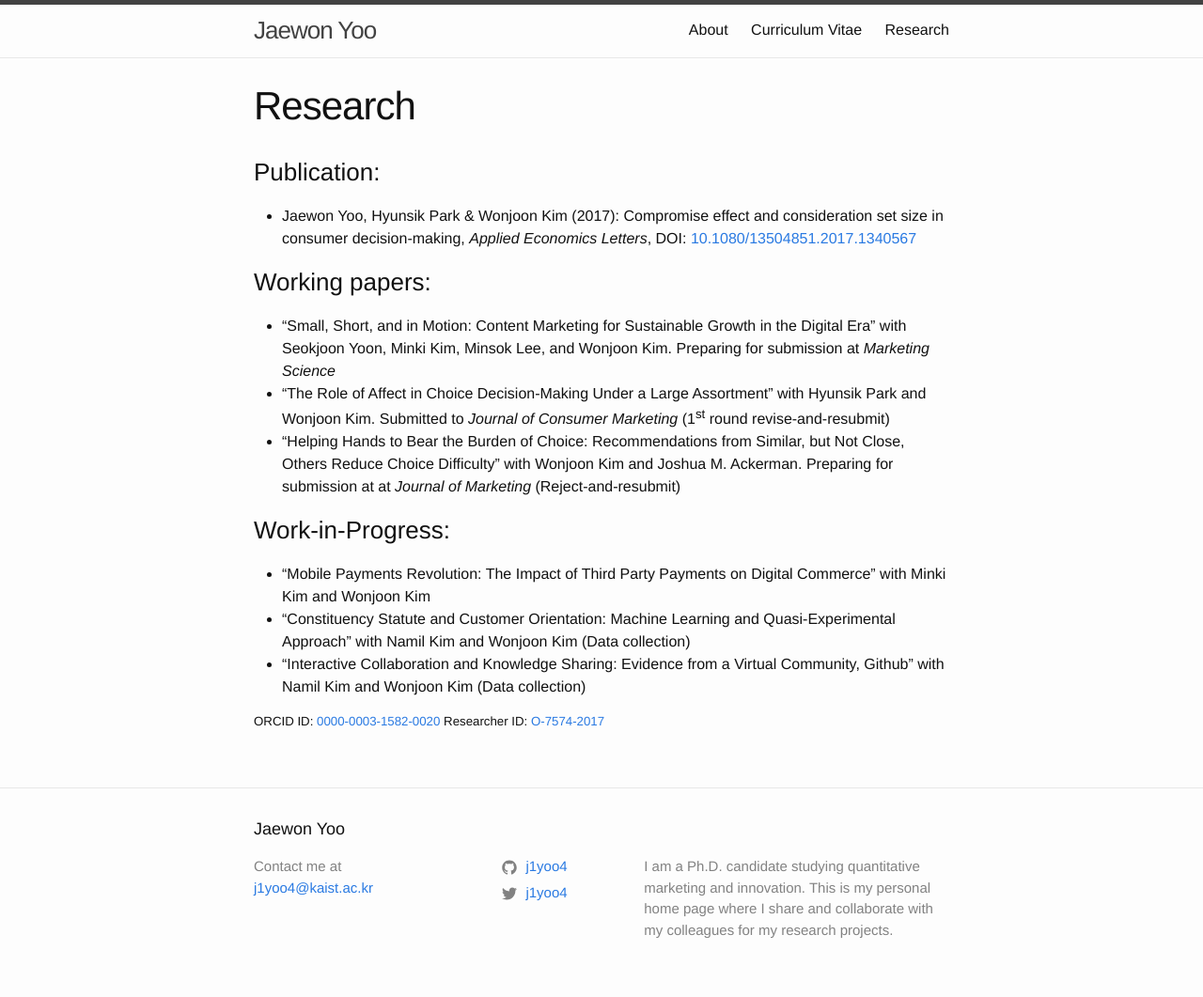
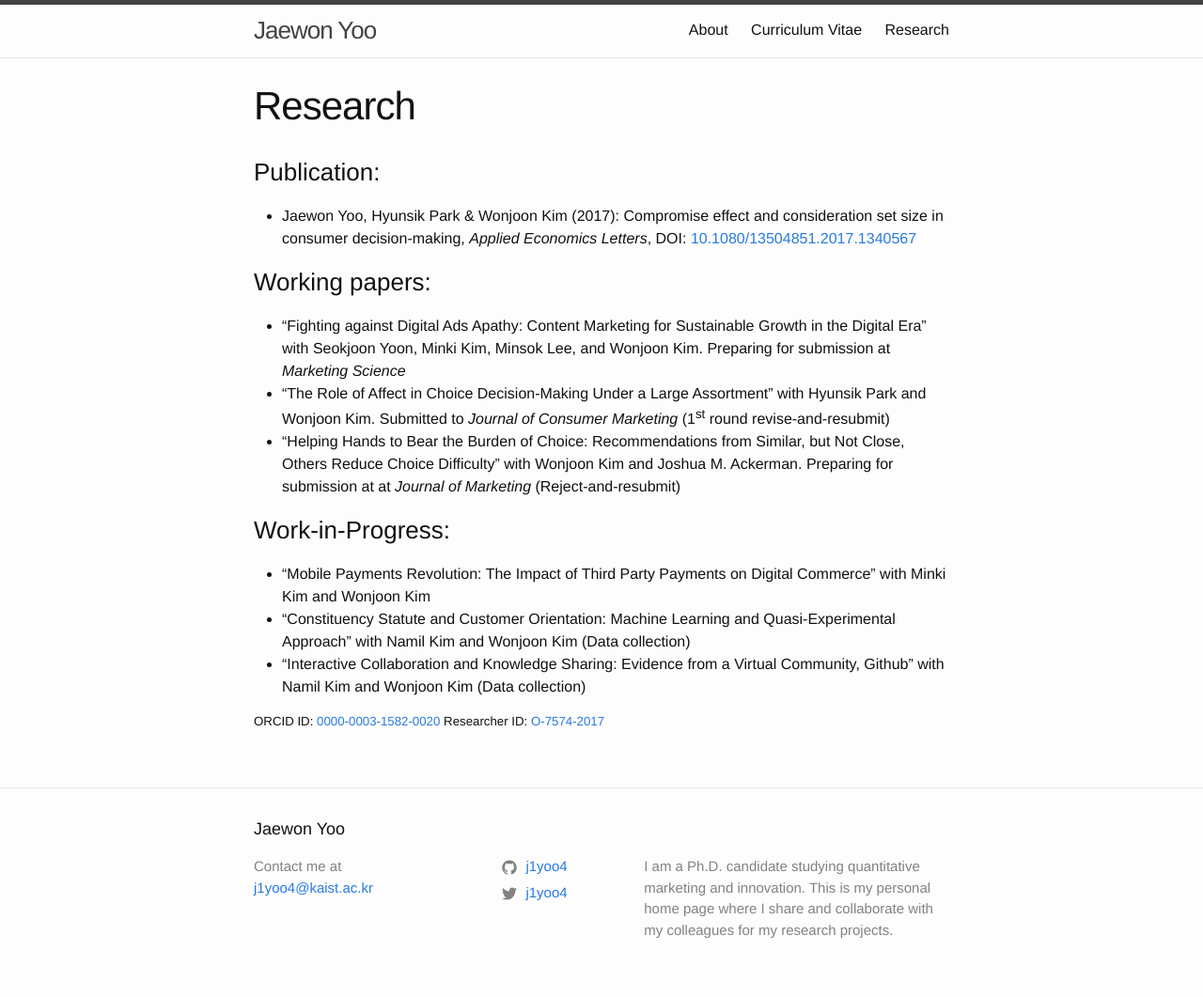
Before and after one commit to j1yoo/j1yoo.github.io, a Jekyll site: the page built from research.markdown, in a window 1280 px wide. Shown: the whole page at 94% size. Built offline with Jekyll 4.4.1, drawn with Linux system fonts in a browser that asks for light colours.

Commit message:
Update research.markdown

```diff
--- a/research.markdown
+++ b/research.markdown
@@ -8,7 +8,7 @@ permalink: /research/
 * Jaewon Yoo, Hyunsik Park & Wonjoon Kim (2017): Compromise effect and consideration set size in consumer decision-making, _Applied Economics Letters_, DOI: [10.1080/13504851.2017.1340567](http://www.tandfonline.com/eprint/V8pJpbkifrmSYGffu7CQ/full)
 
 ### Working papers:
-* "Small, Short, and in Motion: Content Marketing for Sustainable Growth in the Digital Era" with Seokjoon Yoon, Minki Kim, Minsok Lee, and Wonjoon Kim. Preparing for submission at _Marketing Science_
+* "Fighting against Digital Ads Apathy: Content Marketing for Sustainable Growth in the Digital Era" with Seokjoon Yoon, Minki Kim, Minsok Lee, and Wonjoon Kim. Preparing for submission at _Marketing Science_
 * "The Role of Affect in Choice Decision-Making Under a Large Assortment" with Hyunsik Park and Wonjoon Kim. Submitted to _Journal of Consumer Marketing_ (1<sup>st</sup> round revise-and-resubmit)
 * "Helping Hands to Bear the Burden of Choice: Recommendations from Similar, but Not Close, Others Reduce Choice Difficulty" with Wonjoon Kim and Joshua M. Ackerman. Preparing for submission at at _Journal of Marketing_ (Reject-and-resubmit)
 
```
